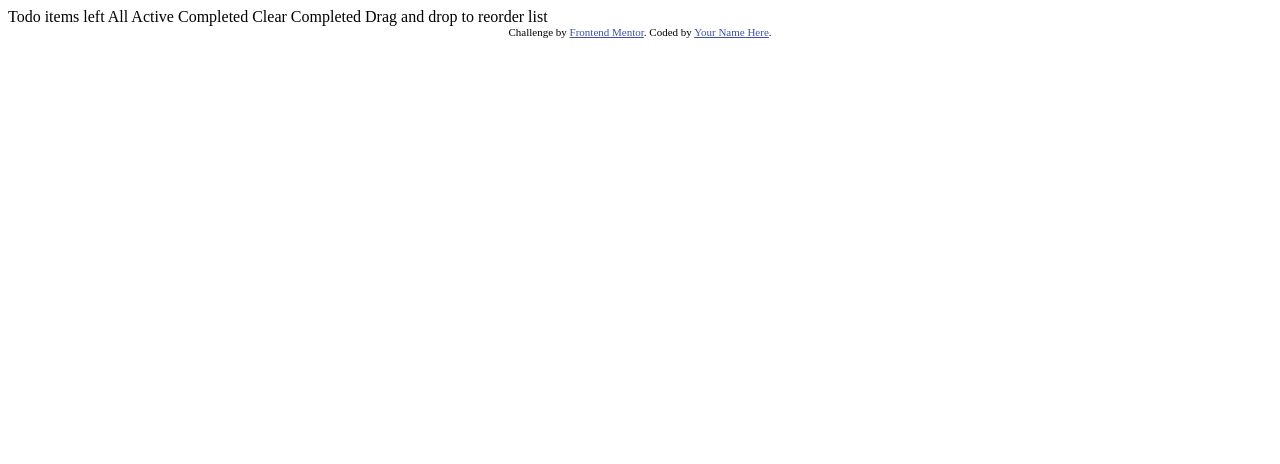
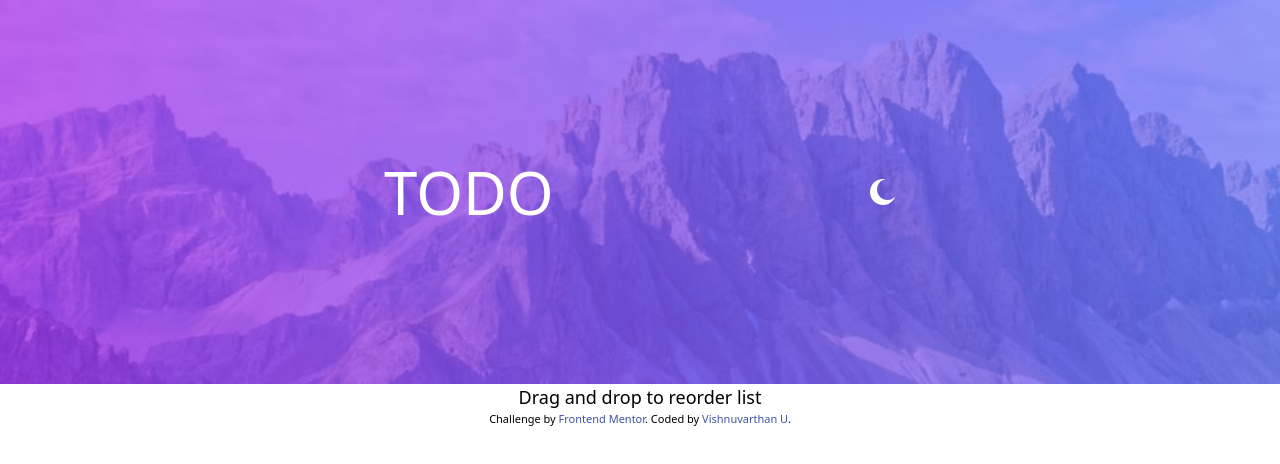
Before and after one commit to vvarthan7/todo-app.github.io, a website: page index.html in a window 1280 px wide. Drawn offline with Linux system fonts and the light colour scheme.

Commit message:
Initial setup

```diff
--- a/index.html
+++ b/index.html
@@ -1,36 +1,38 @@
 <!DOCTYPE html>
 <html lang="en">
+
 <head>
   <meta charset="UTF-8">
-  <meta name="viewport" content="width=device-width, initial-scale=1.0"> <!-- displays site properly based on user's device -->
+  <meta name="viewport" content="width=device-width, initial-scale=1.0">
+  <link rel="icon" type="image/png" sizes="32x32" href="./images/favicon-32x32.png">
+  <title>Frontend Mentor | Todo app</title>
+  <link rel="stylesheet" type="text/css" href="./css/main.css">
+</head>
 
-  <link rel="icon" type="image/png" sizes="32x32" href="./images/favicon-32x32.png">
+<body>
+  <header class="bg-hero dark:bg-heroDark bg-no-repeat bg-cover w-full h-96">
+    <div class="max-w-lg flex flex-row justify-between mx-auto items-center h-full">
+      <h1 class="text-6xl text-white">TODO</h1>
+      <img src="./images/icon-moon.svg" alt="icon-moon" />
+    </div>
+  </header>
+  <main></main>
+  <footer>
+    <p class="text-center">Drag and drop to reorder list</p>
+    <div class="attribution text-center">
+      Challenge by <a href="https://www.frontendmentor.io?ref=challenge" target="_blank">Frontend Mentor</a>.
+      Coded by <a href="https://vvarthan7.in/">Vishnuvarthan U</a>.
+    </div>
+  </footer>
 
-  <title>Frontend Mentor | Todo app</title>
-
-  <!-- Feel free to remove these styles or customise in your own stylesheet 👍 -->
-  <style>
-    .attribution { font-size: 11px; text-align: center; }
-    .attribution a { color: hsl(228, 45%, 44%); }
-  </style>
-</head>
-<body>
-
-  Todo
-
-  <!-- Add dynamic number --> items left
+  <!-- Add dynamic number items left
 
   All
   Active
   Completed
 
-  Clear Completed
+  Clear Completed -->
 
-  Drag and drop to reorder list
+</body>
 
-  <div class="attribution">
-    Challenge by <a href="https://www.frontendmentor.io?ref=challenge" target="_blank">Frontend Mentor</a>.
-    Coded by <a href="#">Your Name Here</a>.
-  </div>
-</body>
 </html>
--- /dev/null
+++ b/input.css
@@ -0,0 +1,18 @@
+@import url('https://fonts.googleapis.com/css2?family=Josefin+Sans:wght@400;700&display=swap');
+
+@tailwind base;
+@tailwind components;
+@tailwind utilities;
+
+
+body {
+  font-size: 18px;
+}
+
+.attribution {
+  font-size: 11px;
+}
+
+.attribution a {
+  color: hsl(228, 45%, 44%);
+}
--- /dev/null
+++ b/tailwind.config.js
@@ -0,0 +1,38 @@
+/** @type {import('tailwindcss').Config} */
+module.exports = {
+  content: ['./*.html'],
+  darkMode: 'class',
+  theme: {
+    screens: {
+      sm: '480px',
+      md: '768px',
+      lg: '976px',
+      xl: '1440px'
+    },
+    extend: {
+      fontFamily: {
+        JosefinSans: ['Josefin Sans', 'sans-serif'],
+      },
+      colors: {
+        brightBlue: 'hsl(220, 98%, 61%)',
+        veryLightGray: 'hsl(0, 0%, 98%)',
+        veryLightGrayishBlue: 'hsl(236, 33%, 92%)',
+        lightGrayishBlue: 'hsl(233, 11%, 84%)',
+        darkGrayishBlue: 'hsl(236, 9%, 61%)',
+        veryDarkGrayishBlue: 'hsl(235, 19%, 35%)',
+        veryDarkBlueDt: 'hsl(235, 21%, 11%)',
+        veryDarkDesaturatedBlueDt: 'hsl(235, 24%, 19%)',
+        lightGrayishBlueDt: 'hsl(234, 39%, 85%)',
+        lightGrayishBlueHoverDt: 'hsl(236, 33%, 92%)',
+        darkGrayishBlueDt: 'hsl(234, 11%, 52%)',
+        veryDarkGrayishBlueDt: 'hsl(233, 14%, 35%)',
+        veryDarkGrayishBlueDt1: 'hsl(237, 14%, 26%)'
+      },
+      backgroundImage: {
+        'hero': "url('../images/bg-desktop-light.jpg')",
+        'heroDark': "url('../images/bg-desktop-dark.jpg')"
+      }
+    },
+  },
+  plugins: [],
+}
```
Also changed, not shown: package.json (added, +31 -0 lines), css/main.css (added), 2 other files.
